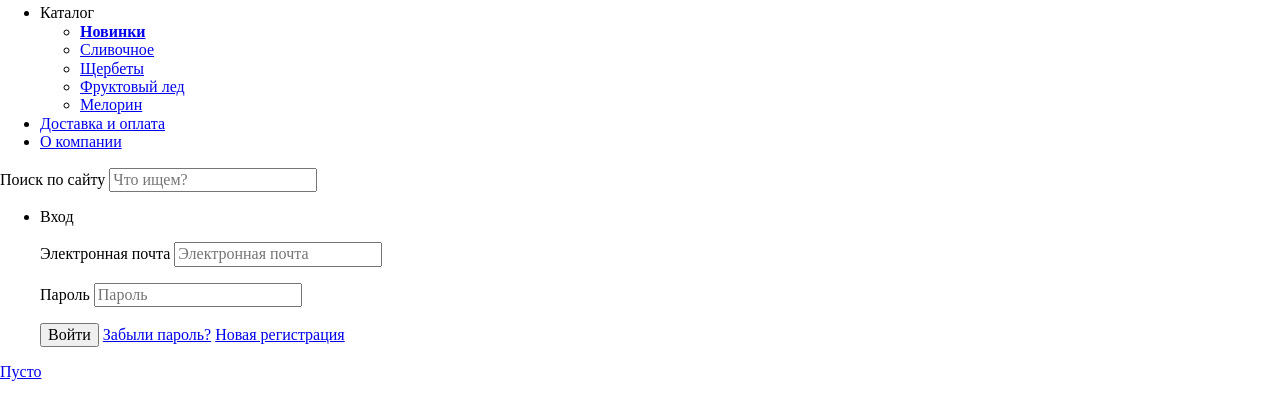
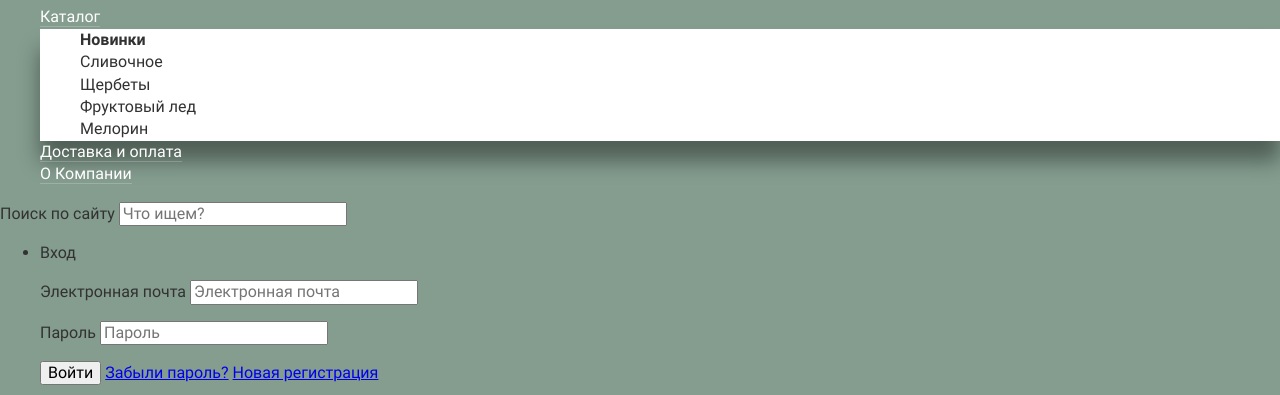
Before and after one commit to dmfedotov/glacy, a website: page docs/index.html in a window 1280 px wide. Shown: the part 80-475 px from the top of the page. Drawn offline with Linux system fonts and the light colour scheme; files whose address does not match are found by name.

Commit message:
Добавляет базовую стилизацию для навигации в шапке

```diff
--- a/docs/index.html
+++ b/docs/index.html
@@ -15,27 +15,27 @@
       <img class="logo" src="img/logo.svg" width="154" height="64" alt="Глейси - магазин мороженого и варенья">
       <ul class="site-navigation">
         <li class="site-navigation__item">
-          Каталог
-          <ul class="catalog">
-            <li class="catalog__item">
-              <a href="catalog.html"><b>Новинки</b></a>
+          <a class="site-navigation__link" href="catalog.html">Каталог</a>
+          <ul class="catalog-navigation">
+            <li class="catalog-navigation__item">
+              <a class="catalog-navigation__link" href="catalog.html"><b>Новинки</b></a>
             </li>
-            <li class="catalog__item">
-              <a href="catalog.html">Сливочное</a>
+            <li class="catalog-navigation__item">
+              <a class="catalog-navigation__link" href="catalog.html">Сливочное</a>
             </li>
-            <li class="catalog__item">
-              <a href="catalog.html">Щербеты</a>
+            <li class="catalog-navigation__item">
+              <a class="catalog-navigation__link" href="catalog.html">Щербеты</a>
             </li>
-            <li class="catalog__item">
-              <a href="catalog.html">Фруктовый лед</a>
+            <li class="catalog-navigation__item">
+              <a class="catalog-navigation__link" href="catalog.html">Фруктовый лед</a>
             </li>
-            <li class="catalog__item">
-              <a href="catalog.html">Мелорин</a>
+            <li class="catalog-navigation__item">
+              <a class="catalog-navigation__link" href="catalog.html">Мелорин</a>
             </li>
           </ul>
         </li>
-        <li class="site-navigation__item"><a href="#">Доставка и оплата</a></li>
-        <li class="site-navigation__item"><a href="#">О компании</a></li>
+        <li class="site-navigation__item"><a class="site-navigation__link" href="#">Доставка и оплата</a></li>
+        <li class="site-navigation__item"><a class="site-navigation__link" href="#">О Компании</a></li>
       </ul>
       <div class="main-navigation__search main-search">
         <form class="main-search__form" action="https://echo.htmlacademy.ru" method="GET">
--- /dev/null
+++ b/source/sass/blocks/catalog-navigation.scss
@@ -0,0 +1,27 @@
+.catalog-navigation {
+  list-style-type: none;
+
+  background: #ffffff;
+  box-shadow: 0 20px 20px 0 rgba(0, 0, 0, 0.4);
+}
+
+.catalog-navigation__item {
+  &:hover:not(:first-of-type):not(.catalog-navigation__item--active) {
+    background: #fbded7;
+  }
+
+  &:active:not(:first-of-type):not(.catalog-navigation__item--active) {
+    background: #f6b5a5;
+  }
+}
+
+.catalog-navigation__link {
+  color: #323232;
+  text-decoration: none;
+}
+
+.catalog-navigation__item--active {
+  color: #ffffff;
+
+  background: #d07058;
+}
--- /dev/null
+++ b/source/sass/blocks/site-navigation.scss
@@ -0,0 +1,27 @@
+.site-navigation {
+  list-style-type: none;
+}
+
+.site-navigation__link {
+  line-height: 1.1;
+  color: #ffffff;
+  text-decoration: none;
+
+  border-bottom: 1px solid rgba(255,255,255, 0.2);
+
+  &:hover {
+    color: #000000;
+
+    background: #ffffff;
+  }
+
+  &:active {
+    box-shadow: inset 0 2px 1px 0 rgba(105, 105, 105, 0.4);
+  }
+}
+
+.site-navigation__item--active {
+  color: #ffffff;
+
+  background: #d07058;
+}
--- /dev/null
+++ b/source/sass/settings.scss
@@ -0,0 +1,11 @@
+body {
+  margin: 0;
+  padding: 0;
+
+  font-weight: 400;
+  font-size: 16px;
+  line-height: 1.4;
+  font-family: Roboto, Arial, Helvetica, sans-serif;
+  color: #323232;
+  background-color: #849d8f;
+}
--- a/source/sass/style.scss
+++ b/source/sass/style.scss
@@ -1,2 +1,6 @@
 @import "../../node_modules/normalize.css/normalize";
 @import "fonts";
+@import "settings";
+
+@import "blocks/site-navigation";
+@import "blocks/catalog-navigation";
```
Also changed, not shown: docs/catalog.html (+13 -12 lines), source/catalog.html (+13 -12 lines), source/index.html (+14 -14 lines), docs/css/style.min.css.
